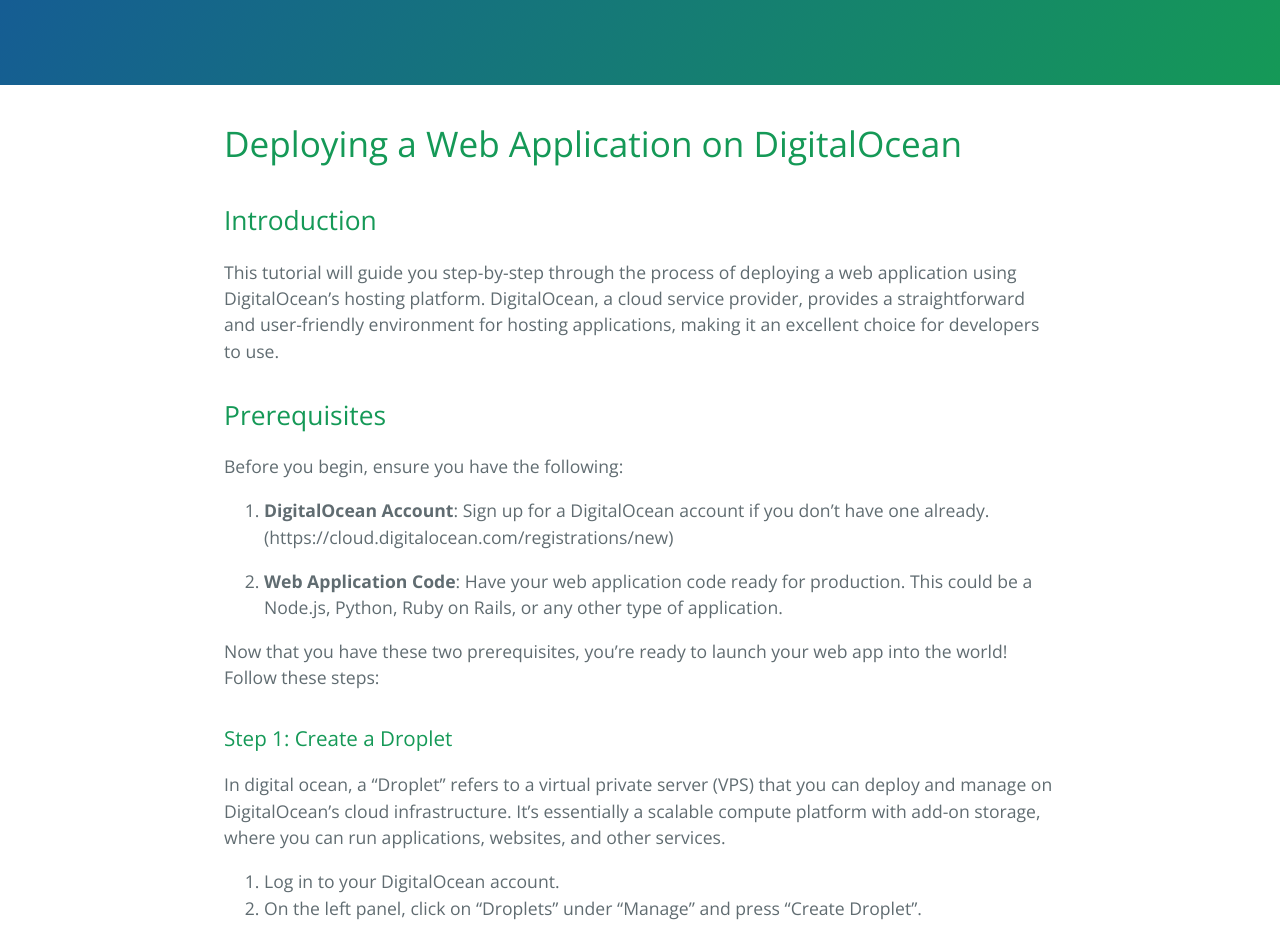
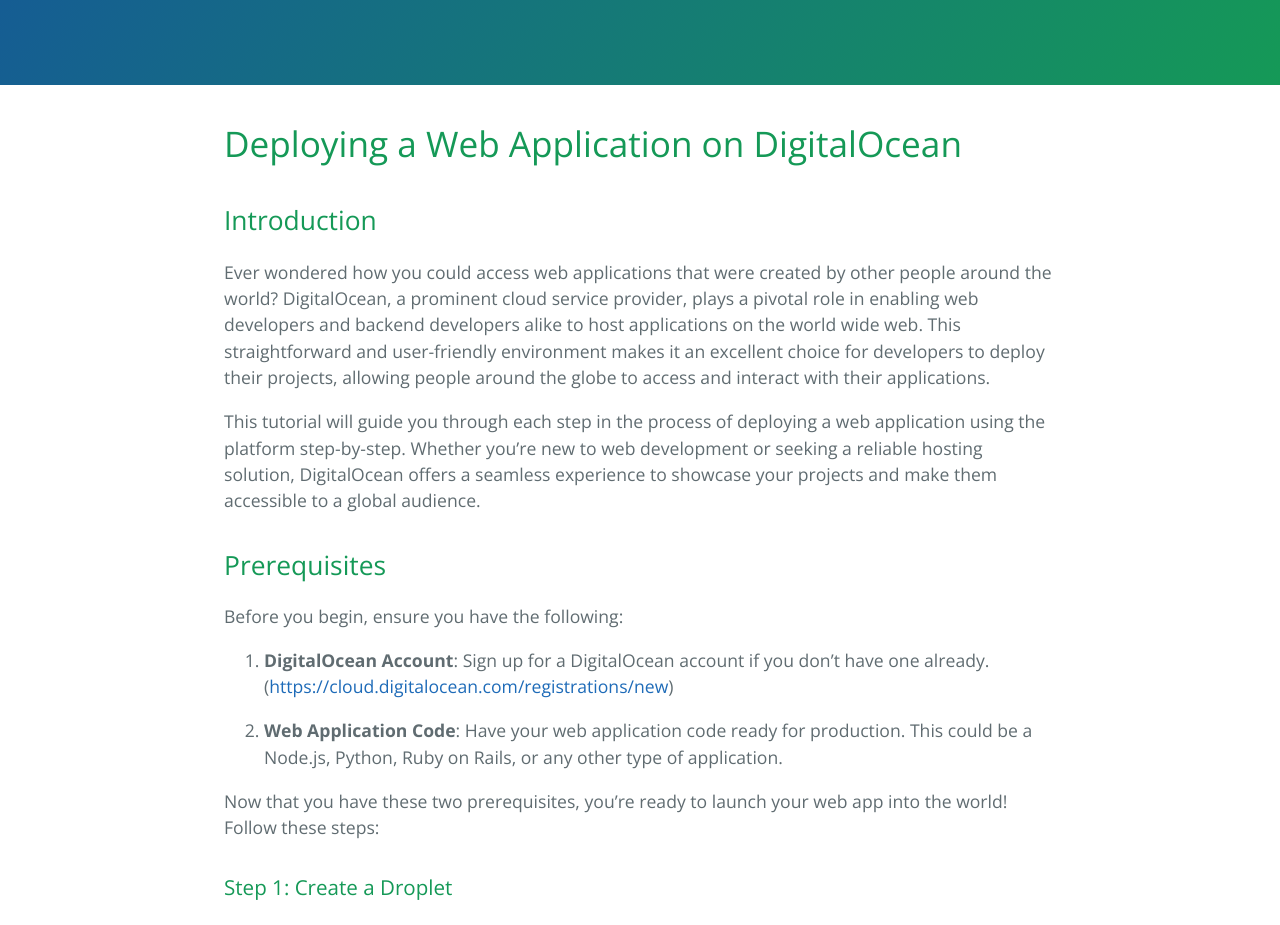
Before and after one commit to learning-software-engineering/learning-software-engineering.github.io, a Jekyll site: the page built from Topics/Tech_Stacks/DigitalOcean_Web_App.md, in a window 1280 px wide and 1400 px high, scrolled down 221 px. Shown: the top 925 px of the window. Built offline with Jekyll 4.4.1, drawn with Linux system fonts in a browser that asks for light colours; our own code applies the rules of GitHub Pages for plain Markdown files; some of the changed text lies outside the part shown.

Commit message:
Update DigitalOcean_Web_App.md

```diff
--- a/Topics/Tech_Stacks/DigitalOcean_Web_App.md
+++ b/Topics/Tech_Stacks/DigitalOcean_Web_App.md
@@ -1,37 +1,39 @@
 # Deploying a Web Application on DigitalOcean
 
 ## Introduction
-This tutorial will guide you step-by-step through the process of deploying a web application using DigitalOcean's hosting platform. DigitalOcean, a cloud service provider, provides a straightforward and user-friendly environment for hosting applications, making it an excellent choice for developers to use.
+Ever wondered how you could access web applications that were created by other people around the world? DigitalOcean, a prominent cloud service provider, plays a pivotal role in enabling web developers and backend developers alike to host applications on the world wide web. This straightforward and user-friendly environment makes it an excellent choice for developers to deploy their projects, allowing people around the globe to access and interact with their applications.
+
+This tutorial will guide you through each step in the process of deploying a web application using the platform step-by-step. Whether you're new to web development or seeking a reliable hosting solution, DigitalOcean offers a seamless experience to showcase your projects and make them accessible to a global audience.
 
 ## Prerequisites
 Before you begin, ensure you have the following:
 
-1. **DigitalOcean Account**: Sign up for a DigitalOcean account if you don't have one already. (https://cloud.digitalocean.com/registrations/new)
+1. **DigitalOcean Account**: Sign up for a DigitalOcean account if you don't have one already. ([https://cloud.digitalocean.com/registrations/new](link))
 
 2. **Web Application Code**: Have your web application code ready for production. This could be a Node.js, Python, Ruby on Rails, or any other type of application.
 
 Now that you have these two prerequisites, you're ready to launch your web app into the world! Follow these steps:
 
 ### Step 1: Create a Droplet
-In digital ocean, a "Droplet" refers to a virtual private server (VPS) that you can deploy and manage on DigitalOcean's cloud infrastructure. It's essentially a scalable compute platform with add-on storage, where you can run applications, websites, and other services.
+In DigitalOcean, a "Droplet" refers to a virtual private server (VPS) that you can deploy and manage on DigitalOcean's cloud infrastructure. It's essentially a scalable compute platform with add-on storage, where you can run applications, websites, and other services.
 
 1. Log in to your DigitalOcean account.
 2. On the left panel, click on "Droplets" under "Manage" and press "Create Droplet".
+3. Choose a data center region. If you'd like the fastest speeds between your device and the web app, choose the closest region to you.
+4. Choose your operating system. Ubuntu is a popular choice among operating systems, for its performance efficiency and ease of use.
+5. Select a plan based on your application's requirements.
+6. Optionally, you can also add an authentication method to your droplet to make it a private web app.
+7. Click "Create Droplet."
+
+<img src="https://github.com/learning-software-engineering/learning-software-engineering.github.io/assets/103388045/f45f232d-6eb4-4857-9e05-98e600d66791" height="500"/>
 
 Note that droplets do have a price per month to host on their platform, but DigitalOcean provides a free $200 budget for 60 days to newly created accounts.
-
-2. Choose a data center region. If you'd like the fastest speeds between your device and the web app, choose the closest region to you.
-3. Choose your operating system. Ubuntu is a popular choice for operating systems, as it is known to be fast.
-4. Select a plan based on your application's requirements. The CPUs and sizes that the platform offers differ in price.
-5. Optionally, you can also add an authentication method to your droplet to make it a private web app.
-6. Click "Create Droplet."
-
-<img src="https://github.com/learning-software-engineering/learning-software-engineering.github.io/assets/103388045/f45f232d-6eb4-4857-9e05-98e600d66791" height="500"/>
+After 60 days, however, the pricing differs depending on CPU and storage size you select.
 
 ### Step 2: Access Your Droplet
 Once the droplet is created, you will receive an email with login details.
 
-Use an SSH client to connect to your droplet. For example, run `ssh root@your_droplet_ip` in the terminal.
+Use an SSH client to connect to your droplet. We can accomplish this by running `ssh root@your_droplet_ip` in the terminal.
 
 ### Step 3: Update System Packages
 After logging in, update the system packages:
@@ -75,7 +77,7 @@
   droplet_ip: The IP address of your droplet. You can get this on the webpage of the droplet.
   /remote/path: The path on your droplet where you want to copy the files.
 
-3. Enter your password. You'll be prompted to enter the password using the login details from the email previously.
+3. Enter your password. You'll be prompted to enter the password using the login details from the email that you recieved from DigitalOcean on Step 2.
 
 ### Step 6: Configure Environment Variables
 Configure your application settings, such as environment variables and database connections.
```
Also changed, not shown: other parts of Topics/Tech_Stacks/DigitalOcean_Web_App.md (+1 -1 lines).
